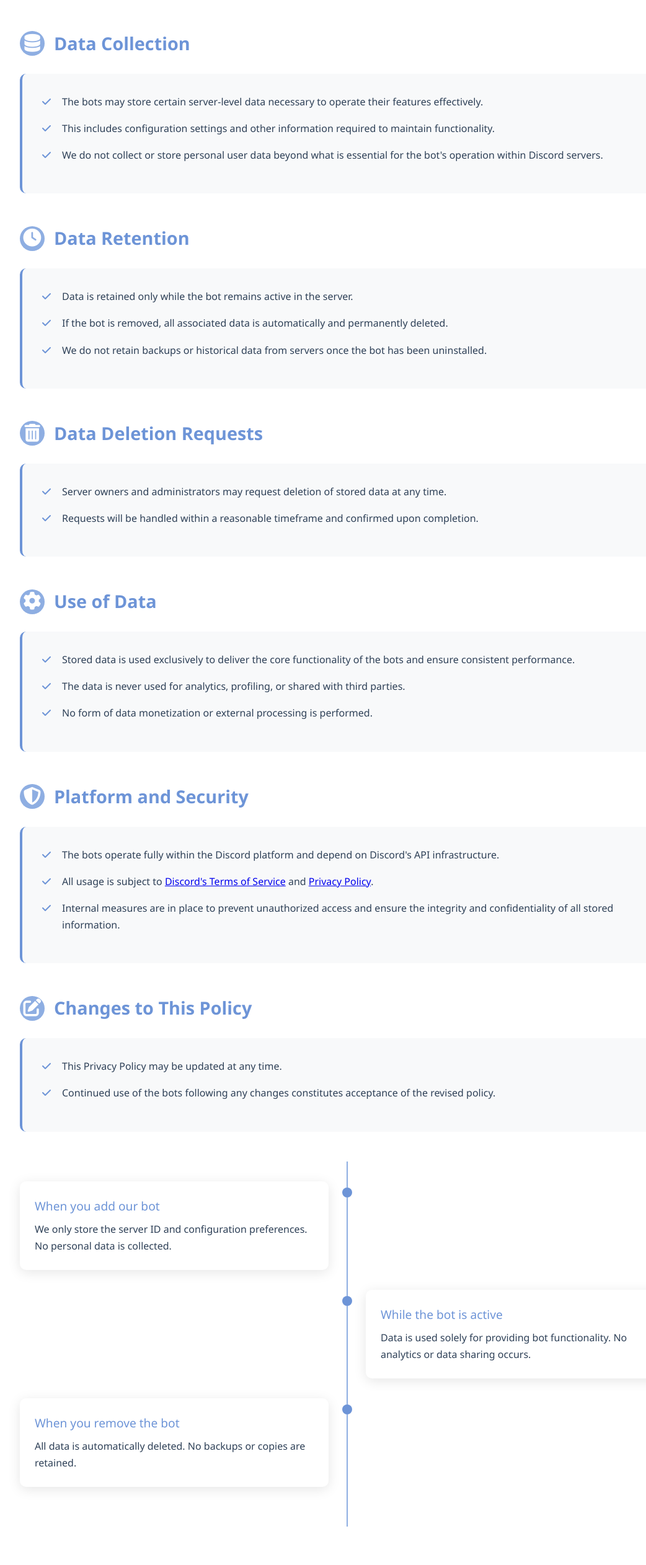
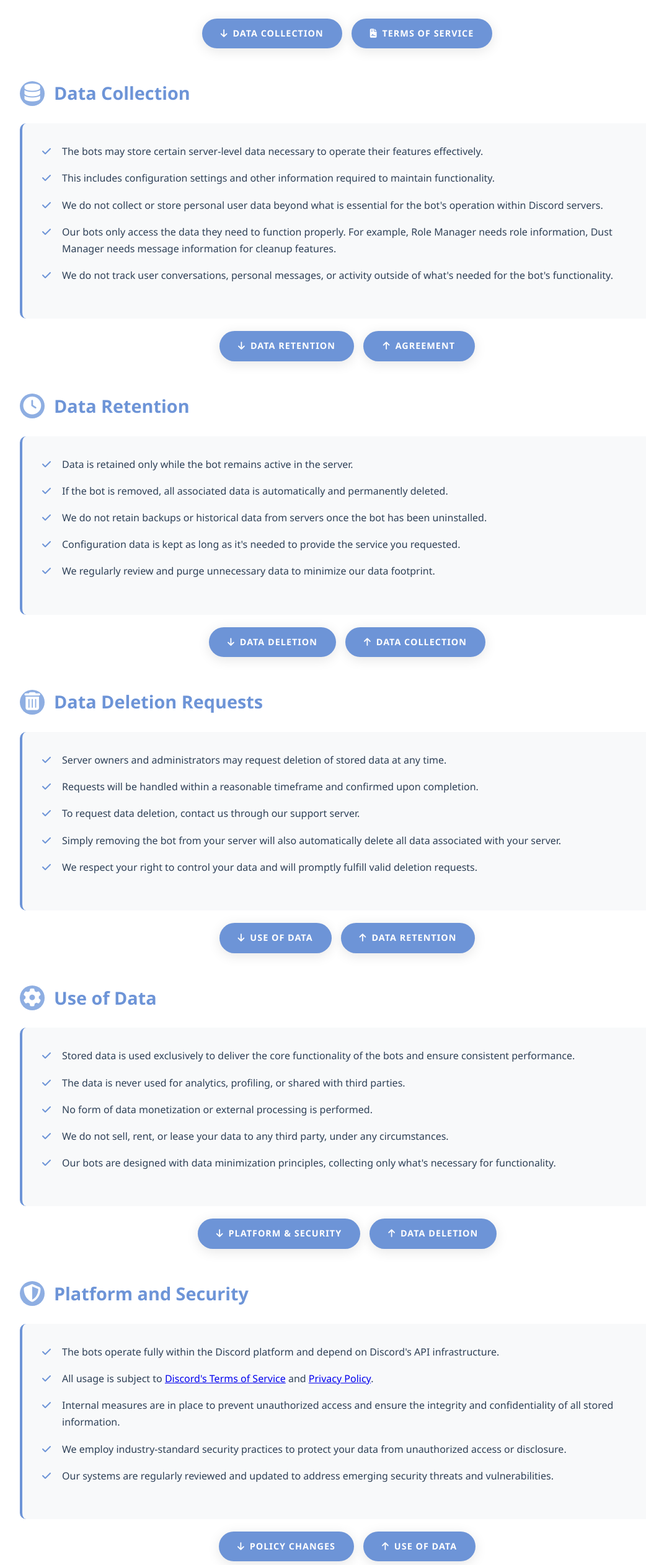
Before and after one commit to Varoxyz/Utility-Managers, a plain HTML site: page privacy.html in a window 1280 px wide. Shown: the part 911-3436 px from the top of the page at 62% size, without its empty margins (80-1122 px from the left). Drawn offline with Linux system fonts and the light colour scheme.

Commit message:
Update privacy.html

```diff
--- a/privacy.html
+++ b/privacy.html
@@ -342,6 +342,7 @@
 
         .privacy-content ul {
             list-style: none;
+            margin-bottom: 1.5rem;
         }
 
         .privacy-content li {
@@ -357,6 +358,64 @@
             position: absolute;
             left: 0;
             color: var(--primary);
+        }
+
+        .privacy-content p {
+            margin-bottom: 1rem;
+        }
+
+        .btn-container {
+            display: flex;
+            flex-wrap: wrap;
+            justify-content: center;
+            gap: 15px;
+            margin-top: 20px;
+        }
+
+        .btn {
+            display: inline-flex;
+            align-items: center;
+            justify-content: center;
+            padding: 12px 30px;
+            background: var(--primary);
+            color: var(--white);
+            text-decoration: none;
+            border-radius: 50px;
+            font-weight: 600;
+            text-transform: uppercase;
+            font-size: 0.9rem;
+            letter-spacing: 1px;
+            transition: var(--transition);
+            box-shadow: var(--shadow);
+            min-width: 180px;
+            text-align: center;
+        }
+
+        .btn i {
+            margin-right: 8px;
+        }
+
+        .btn:hover {
+            transform: translateY(-3px);
+            box-shadow: 0 10px 20px rgba(0, 0, 0, 0.1);
+        }
+
+        .btn-accent {
+            background: var(--accent);
+            color: var(--white);
+        }
+
+        .btn-accent:hover {
+            background: #e9a847;
+        }
+
+        .btn-light {
+            background: var(--white);
+            color: var(--primary);
+        }
+
+        .btn-light:hover {
+            background: var(--light);
         }
 
         .highlight-box {
@@ -582,36 +641,6 @@
             text-align: center;
             padding-top: 2rem;
             border-top: 1px solid rgba(255, 255, 255, 0.1);
-        }
-
-        .btn {
-            display: inline-block;
-            padding: 12px 30px;
-            background: var(--primary);
-            color: var(--white);
-            text-decoration: none;
-            border-radius: 50px;
-            font-weight: 600;
-            text-transform: uppercase;
-            font-size: 0.9rem;
-            letter-spacing: 1px;
-            transition: var(--transition);
-            box-shadow: var(--shadow);
-        }
-
-        .btn:hover {
-            transform: translateY(-3px);
-            box-shadow: 0 10px 20px rgba(0, 0, 0, 0.1);
-            background: var(--primary-dark);
-        }
-
-        .btn-light {
-            background: var(--white);
-            color: var(--primary);
-        }
-
-        .btn-light:hover {
-            background: var(--light);
         }
 
         /* Back to top button */
@@ -878,74 +907,116 @@
                     <p>Last updated: <script>document.write(new Date().toLocaleDateString())</script></p>
                 </div>
                 <div class="privacy-body">
-                    <div class="privacy-section">
+                    <div class="privacy-section" id="agreement">
                         <div class="highlight-box">
                             <h4><i class="fas fa-info-circle"></i> Agreement</h4>
                             <p>By using any of the Utility Managers bots (including Role Manager, Dust Manager, and Security Manager), you agree to the terms outlined in this Privacy Policy. This policy describes how data is handled when you use our services.</p>
                         </div>
+                        <div class="btn-container">
+                            <a href="#collection" class="btn btn-primary"><i class="fas fa-arrow-down"></i> Data Collection</a>
+                            <a href="terms.html" class="btn"><i class="fas fa-file-contract"></i> Terms of Service</a>
+                        </div>
                     </div>
 
-                    <div class="privacy-section">
+                    <div class="privacy-section" id="collection">
                         <h3><i class="fas fa-database"></i> Data Collection</h3>
                         <div class="privacy-content">
                             <ul>
                                 <li>The bots may store certain server-level data necessary to operate their features effectively.</li>
                                 <li>This includes configuration settings and other information required to maintain functionality.</li>
                                 <li>We do not collect or store personal user data beyond what is essential for the bot's operation within Discord servers.</li>
+                                <li>Our bots only access the data they need to function properly. For example, Role Manager needs role information, Dust Manager needs message information for cleanup features.</li>
+                                <li>We do not track user conversations, personal messages, or activity outside of what's needed for the bot's functionality.</li>
                             </ul>
+                        </div>
+                        <div class="btn-container">
+                            <a href="#retention" class="btn btn-primary"><i class="fas fa-arrow-down"></i> Data Retention</a>
+                            <a href="#agreement" class="btn"><i class="fas fa-arrow-up"></i> Agreement</a>
                         </div>
                     </div>
 
-                    <div class="privacy-section">
+                    <div class="privacy-section" id="retention">
                         <h3><i class="fas fa-clock"></i> Data Retention</h3>
                         <div class="privacy-content">
                             <ul>
                                 <li>Data is retained only while the bot remains active in the server.</li>
                                 <li>If the bot is removed, all associated data is automatically and permanently deleted.</li>
                                 <li>We do not retain backups or historical data from servers once the bot has been uninstalled.</li>
+                                <li>Configuration data is kept as long as it's needed to provide the service you requested.</li>
+                                <li>We regularly review and purge unnecessary data to minimize our data footprint.</li>
                             </ul>
+                        </div>
+                        <div class="btn-container">
+                            <a href="#deletion" class="btn btn-primary"><i class="fas fa-arrow-down"></i> Data Deletion</a>
+                            <a href="#collection" class="btn"><i class="fas fa-arrow-up"></i> Data Collection</a>
                         </div>
                     </div>
 
-                    <div class="privacy-section">
+                    <div class="privacy-section" id="deletion">
                         <h3><i class="fas fa-trash-alt"></i> Data Deletion Requests</h3>
                         <div class="privacy-content">
                             <ul>
                                 <li>Server owners and administrators may request deletion of stored data at any time.</li>
                                 <li>Requests will be handled within a reasonable timeframe and confirmed upon completion.</li>
+                                <li>To request data deletion, contact us through our support server.</li>
+                                <li>Simply removing the bot from your server will also automatically delete all data associated with your server.</li>
+                                <li>We respect your right to control your data and will promptly fulfill valid deletion requests.</li>
                             </ul>
+                        </div>
+                        <div class="btn-container">
+                            <a href="#usage" class="btn btn-primary"><i class="fas fa-arrow-down"></i> Use of Data</a>
+                            <a href="#retention" class="btn"><i class="fas fa-arrow-up"></i> Data Retention</a>
                         </div>
                     </div>
 
-                    <div class="privacy-section">
+                    <div class="privacy-section" id="usage">
                         <h3><i class="fas fa-cog"></i> Use of Data</h3>
                         <div class="privacy-content">
                             <ul>
                                 <li>Stored data is used exclusively to deliver the core functionality of the bots and ensure consistent performance.</li>
                                 <li>The data is never used for analytics, profiling, or shared with third parties.</li>
                                 <li>No form of data monetization or external processing is performed.</li>
+                                <li>We do not sell, rent, or lease your data to any third party, under any circumstances.</li>
+                                <li>Our bots are designed with data minimization principles, collecting only what's necessary for functionality.</li>
                             </ul>
+                        </div>
+                        <div class="btn-container">
+                            <a href="#security" class="btn btn-primary"><i class="fas fa-arrow-down"></i> Platform & Security</a>
+                            <a href="#deletion" class="btn"><i class="fas fa-arrow-up"></i> Data Deletion</a>
                         </div>
                     </div>
 
-                    <div class="privacy-section">
+                    <div class="privacy-section" id="security">
                         <h3><i class="fas fa-shield-alt"></i> Platform and Security</h3>
                         <div class="privacy-content">
                             <ul>
                                 <li>The bots operate fully within the Discord platform and depend on Discord's API infrastructure.</li>
                                 <li>All usage is subject to <a href="https://discord.com/terms" target="_blank">Discord's Terms of Service</a> and <a href="https://discord.com/privacy" target="_blank">Privacy Policy</a>.</li>
                                 <li>Internal measures are in place to prevent unauthorized access and ensure the integrity and confidentiality of all stored information.</li>
+                                <li>We employ industry-standard security practices to protect your data from unauthorized access or disclosure.</li>
+                                <li>Our systems are regularly reviewed and updated to address emerging security threats and vulnerabilities.</li>
                             </ul>
+                        </div>
+                        <div class="btn-container">
+                            <a href="#changes" class="btn btn-primary"><i class="fas fa-arrow-down"></i> Policy Changes</a>
+                            <a href="#usage" class="btn"><i class="fas fa-arrow-up"></i> Use of Data</a>
                         </div>
                     </div>
 
-                    <div class="privacy-section">
+                    <div class="privacy-section" id="changes">
                         <h3><i class="fas fa-edit"></i> Changes to This Policy</h3>
                         <div class="privacy-content">
                             <ul>
                                 <li>This Privacy Policy may be updated at any time.</li>
                                 <li>Continued use of the bots following any changes constitutes acceptance of the revised policy.</li>
+                                <li>Significant changes to this policy will be communicated through our support server when possible.</li>
+                                <li>We recommend reviewing this policy periodically to stay informed about how we're protecting your information.</li>
+                                <li>The date at the top of this policy indicates when it was last updated.</li>
                             </ul>
+                        </div>
+                        <div class="btn-container">
+                            <a href="#agreement" class="btn btn-primary"><i class="fas fa-arrow-up"></i> Back to Top</a>
+                            <a href="index.html" class="btn"><i class="fas fa-home"></i> Return to Home</a>
                         </div>
                     </div>
 
@@ -973,7 +1044,11 @@
                     <div class="cta-section">
                         <h3>Your Privacy Matters</h3>
                         <p>If you have any questions about our Privacy Policy or would like to request data deletion, please contact us through our support channels.</p>
-                        <a href="https://discord.gg/Wc3tTz5UzW" class="btn btn-light" target="_blank">Join Support Server</a>
+                        <div class="btn-container">
+                            <a href="https://discord.gg/Wc3tTz5UzW" class="btn btn-light" target="_blank"><i class="fas fa-headset"></i> Join Support Server</a>
+                            <a href="terms.html" class="btn btn-light"><i class="fas fa-file-contract"></i> View Terms of Service</a>
+                            <a href="index.html" class="btn btn-light"><i class="fas fa-home"></i> Return to Home</a>
+                        </div>
                     </div>
                 </div>
             </div>
@@ -1070,15 +1145,24 @@
             }
         });
 
-        // Smooth scroll
+        // Smooth scroll with header offset
         document.querySelectorAll('a[href^="#"]').forEach(anchor => {
             anchor.addEventListener('click', function (e) {
                 if (this.getAttribute('href') !== "#") {
                     e.preventDefault();
 
-                    document.querySelector(this.getAttribute('href')).scrollIntoView({
-                        behavior: 'smooth'
-                    });
+                    const targetId = this.getAttribute('href').substring(1);
+                    const targetElement = document.getElementById(targetId);
+
+                    if (targetElement) {
+                        const navbarHeight = document.querySelector('.navbar').offsetHeight;
+                        const targetPosition = targetElement.getBoundingClientRect().top + window.pageYOffset;
+
+                        window.scrollTo({
+                            top: targetPosition - navbarHeight - 20,
+                            behavior: 'smooth'
+                        });
+                    }
                 }
             });
         });
```
